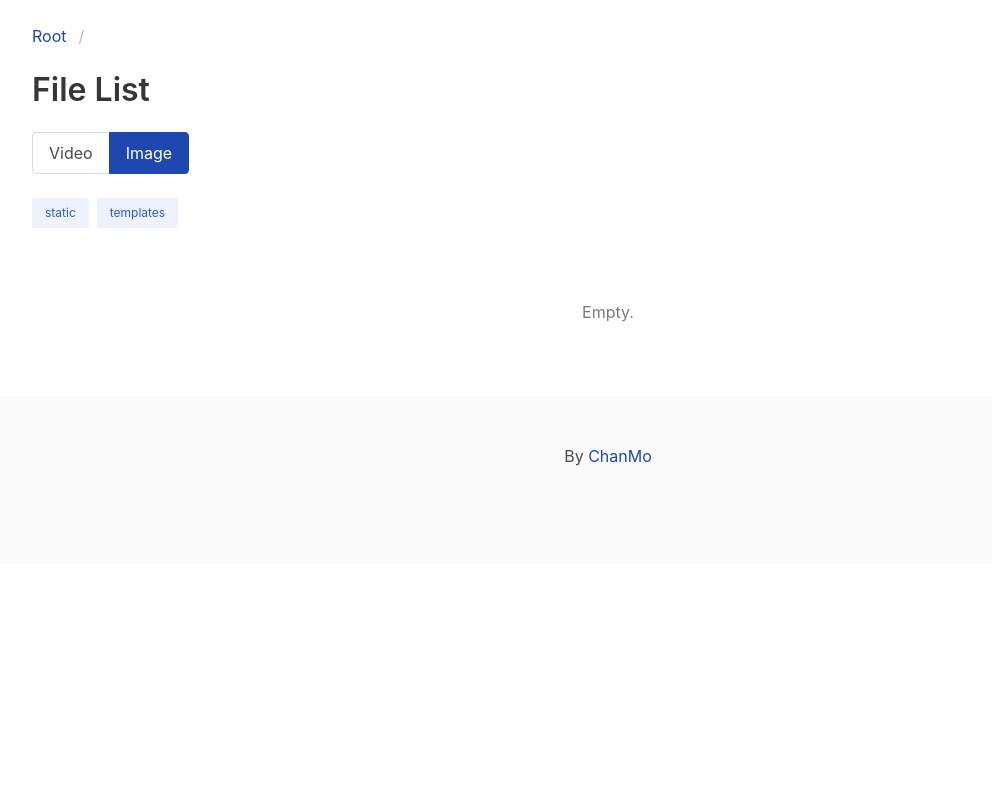
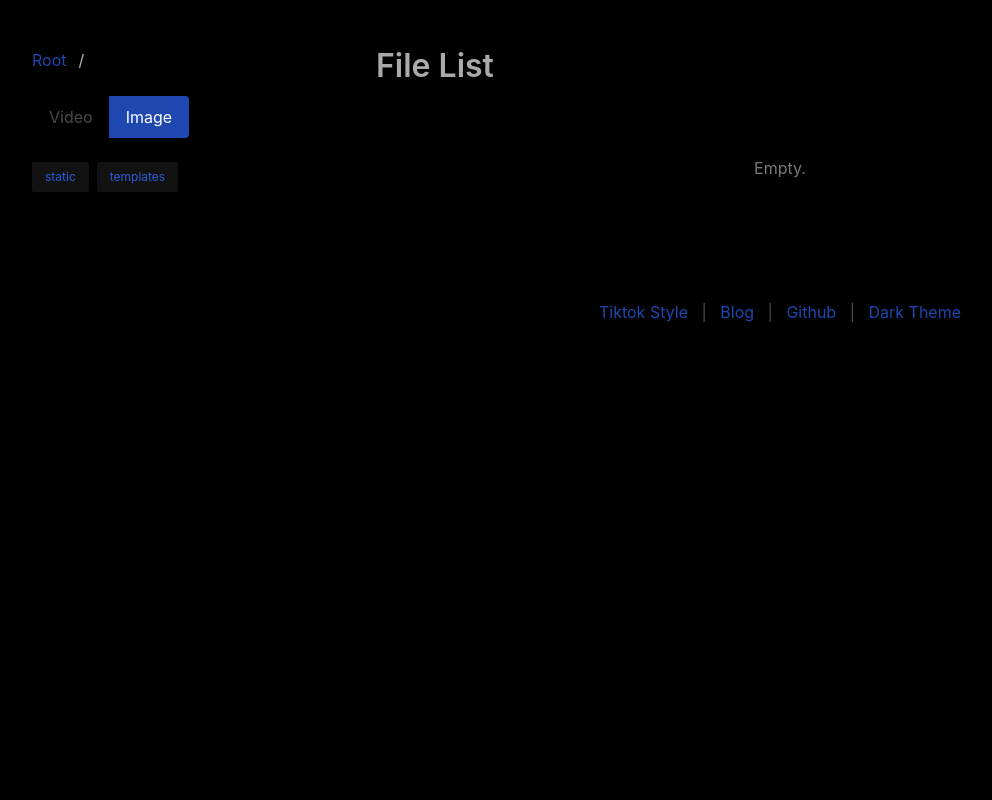
Before and after one commit to ChanMo/TikLocal, a Flask app: page /?theme=dark in a window 1280 px wide. Shown: the whole page, without its empty margins (32-1024 px from the left). Run offline with Flask 3, Linux system fonts and the light colour scheme.

Commit message:
update index.html, add dark theme, add tiktok style

```diff
--- a/app.py
+++ b/app.py
@@ -2,18 +2,20 @@ import os
 import io
 import mimetypes
 from pathlib import Path
-from flask import Flask, render_template, send_from_directory, request
+from flask import Flask, render_template, send_from_directory, request, session
 # from PIL import Image
 
 app = Flask(__name__)
+app.secret_key = b'8af3e391e6cbba8c812a6d3942b12f758a3'
 
 media_folder = Path(os.environ.get('FLASK_MEDIA', '.'))
 
 @app.route('/')
 def index():
+    theme = request.args.get('theme', session.get('theme', 'light'))
+    session['theme'] = theme
     subdir = request.args.get('subdir', '')
     directory = media_folder / subdir
-    print(directory)
     media_type = request.args.get('media_type', 'image')
     files = os.scandir(directory)
     directories = []
@@ -35,6 +37,7 @@ def index():
 
     return render_template(
         'index.html',
+        theme=theme,
         directories=directories,
         recent=files,
         media_type = media_type,
@@ -43,6 +46,28 @@ def index():
     )
 
 
+@app.route('/tiktok')
+def tiktok():
+    theme = request.args.get('theme', session.get('theme', 'light'))
+    session['theme'] = theme
+    files = os.scandir(media_folder)
+    res = sorted(files, key=lambda row:row.stat().st_mtime, reverse=True)
+    files = []
+    for file in res:
+        if os.path.isfile(os.path.join(media_folder, file)):
+            file_extension = os.path.splitext(file)[-1]
+            mime_type = mimetypes.guess_type(file)[0]
+            if mime_type and mime_type.startswith('video'):
+                files.append(file)
+
+    return render_template(
+        'tiktok.html',
+        theme=theme,
+        files=files
+    )
+
+
+
 @app.route("/media/<name>")
 def video_view(name):
     subdir = request.args.get('subdir', '/')
--- /dev/null
+++ b/static/dark.css
@@ -0,0 +1,28 @@
+html, body {
+  background: black;
+}
+
+.footer {
+  background: black;
+}
+
+.card {
+  background: #121212;
+  color: #999;
+}
+
+.button {
+  background: #121212 !important;
+}
+
+.title {
+  color: #aaa;
+}
+
+.tabs.is-toggle a {
+  border-color: transparent !important;
+}
+.tabs.is-toggle a:hover {
+  background: #121212 !important;
+  color: #999;
+}
--- a/templates/base.html
+++ b/templates/base.html
@@ -5,13 +5,13 @@
     <title>Fast Media</title>
     <meta name="viewport" content="width=device-width, initial-scale=1" />
     <link rel="stylesheet" type="text/css" href="{{url_for('static', filename='app.css')}}">
+    {% block extra_head %}{% endblock %}
+    {% if theme == "dark" %}
+    <link rel="stylesheet" type="text/css" href="{{url_for('static', filename='dark.css')}}">
+    {% endif %}
   </head>
   <body>
     {% block content %}{% endblock %}
-    <footer class="footer">
-      <div class="content has-text-centered">
-        <p>By <a href="https://chanmo.me" target="_blank">ChanMo</a></p>
-      </div>
-    </footer>
+    {% block extra_body %}{% endblock %}
   </body>
 </html>
--- a/templates/index.html
+++ b/templates/index.html
@@ -1,7 +1,10 @@
 {% extends "base.html" %}
 {% block content %}
-<section class="section px-3 py-5">
+<section class="section">
   <div class="container">
+    <div class="columns">
+      <div class="column is-narrow">
+        <div style="max-width:100%;width:320px;position:sticky;top:3rem;">
           {% if subdirs %}
           <nav class="breadcrumb" aria-label="breadcrumbs">
             <ul>
@@ -16,7 +19,6 @@
             </ul>
           </nav>
           {% endif %}
-    <h3 class="title">File List</h3>
           <div class="tabs is-toggle">
             <ul>
               <li {% if media_type == 'video' %}class="is-active"{% endif %}><a href="?media_type=video&subdir={{subdir}}">Video</a></li>
@@ -31,7 +33,10 @@
             {% endfor %}
           </div>
           {% endif %}
-
+        </div>
+      </div>
+      <div class="column">
+          <h3 class="title">File List</h3>
     {% if recent %}
     {% if media_type == "video" %}
     <div class="columns is-multiline is-variable is-1">
@@ -62,6 +67,22 @@
     {% else %}
     <p class="block py-6 has-text-grey has-text-centered">Empty.</p>
     {% endif %}
+    <footer class="footer">
+      <div class="content has-text-centered">
+        <p>
+          <a href="/tiktok">Tiktok Style</a>
+          &nbsp;&nbsp;|&nbsp;&nbsp;
+          <a href="https://chanmo.me" target="_blank">Blog</a>
+          &nbsp;&nbsp;|&nbsp;&nbsp;
+          <a href="https://github.com/ChanMo/fast-media/" target="_blank">Github</a>
+          &nbsp;&nbsp;|&nbsp;&nbsp;
+          <a href="?theme={% if theme == 'dark' %}light{% else %}dark{% endif %}">{{theme|title}} Theme</a>
+        </p>
+      </div>
+    </footer>
+      </div>
+    </div>
+
   </div>
 </section>
 <div class="modal" id="modal">
```
Also changed, not shown: templates/tiktok.html (added, +66 -0 lines), static/hammer.min.js (added). Lines whose indentation alone changed are shown as unchanged.
